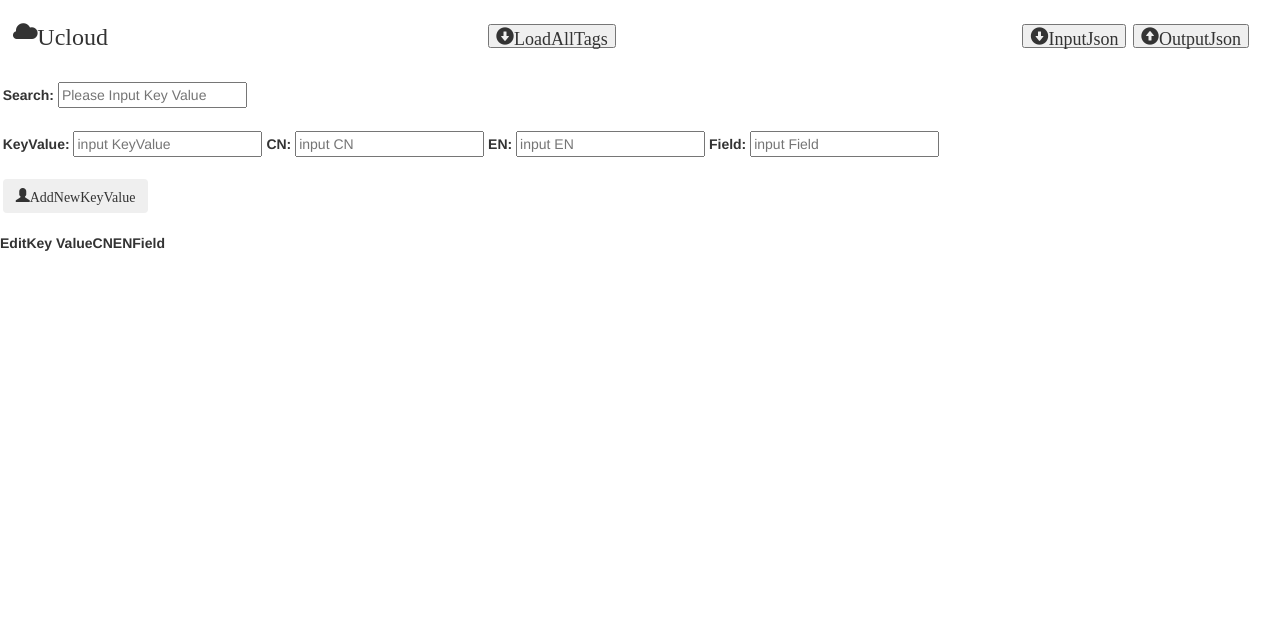
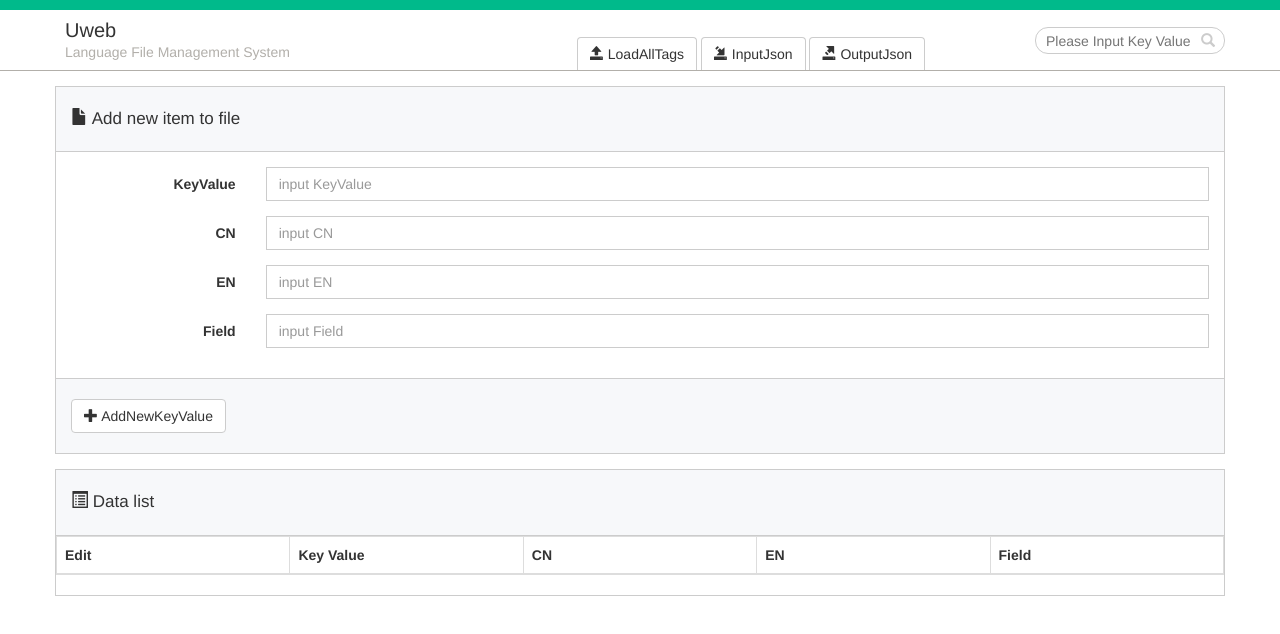
Before and after one commit to xutm/Ucloud_OperateJSON, a website: page client/index.html in a window 1280 px wide. Drawn offline with nearby package versions, Linux system fonts and the light colour scheme; files that its build step writes are made by us from their sources.

Commit message:
change style to the proj

```diff
--- a/client/index.html
+++ b/client/index.html
@@ -7,36 +7,82 @@
 	<script type="text/javascript" src="./scripts/app/jquery-2.1.4.min.js"></script>
 	<script type="text/javascript" src="./scripts/app/bootstrap-3.3.6-dist/js/bootstrap.min.js"></script>
 	<link rel="stylesheet" type="text/css" href="./scripts/app/bootstrap-3.3.6-dist/css/bootstrap.min.css">
+	<link rel="stylesheet" type="text/css" href="./styles/css/main.css">
 	<script type="text/javascript" src="./scripts/main.js"></script>
 </head>
 <body>
 
-<div ng-controller="JSONController" class="">
-	<h3>
-		<span class="glyphicon glyphicon-cloud" style="margin-left:10pt">Ucloud</span>
-		<button class="glyphicon glyphicon-circle-arrow-down" style="font-size:18px;margin-left:280pt" ng-click="loadData()">LoadAllTags</button>
-		<button class="glyphicon glyphicon-circle-arrow-down" style="font-size:18px;margin-left:300pt" ng-click="inputJsonFile()">InputJson</button>
-		<button class="glyphicon glyphicon-circle-arrow-up" style="font-size:18px;margin-right:20pt" ng-click="outputJsonFile()">OutputJson</button>
-	</h3>
-	<br />
-	<div style="margin-top:2pt;margin-buttom:2pt;margin-left:2pt">
-		<strong>Search: </strong><input type='text' ng-model="titleFilter" placeholder="Please Input Key Value">
-	</div>
-	<br />
-	<div style="margin-top:2pt;margin-buttom:2pt;margin-left:2pt">
-		<div style="margin-top:2pt;margin-buttom:2pt">
-			<strong>KeyValue: </strong><input type="text" ng-model="newKeyValue" placeholder="input KeyValue" required/>
-			<strong>CN: </strong><input type="text" ng-model="newCN" placeholder="input CN" required/>
-			<strong>EN: </strong><input type="text" ng-model="newEN" placeholder="input EN" required/>
-			<strong>Field: </strong><input type="text" ng-model="newField" placeholder="input Field" required/>
-		</div>
-		<br />
-		<button ng-click="addTag()" class="btn" style="margin-top:2pt;margin-buttom:2pt">
-		<span class="glyphicon glyphicon-user">AddNewKeyValue</span>
+<div ng-controller="JSONController">
+	<div class="lfms-header">
+		<div class="container">
+			<h1 class="title pull-left">Uweb<br />
+				<small>Language File Management System</small>
+			</h1>
+			<div class="action-wrap">
+				<button type="button" class="btn" ng-click="loadData()">
+					<span class="glyphicon glyphicon-open"></span>
+					LoadAllTags
+				</button>
+				<button type="button" class="btn" ng-click="inputJsonFile()">
+					<span class="glyphicon glyphicon-import"></span>
+					InputJson
+				</button>
+				<button type="button" class="btn" ng-click="outputJsonFile()">
+					<span class="glyphicon glyphicon-export"></span>
+					OutputJson
 				</button>
 			</div>
-	<br>
-	<table ng-table="tableParams" class="">
+			<div class="search-wrap pull-right">
+				<input type='text' class="lfms-input" ng-model="titleFilter" placeholder="Please Input Key Value">
+				<span class="glyphicon glyphicon-search"></span>
+			</div>
+		</div>
+	</div>
+	<div class="lfms-form container">
+		<div class="lfms-form-header">
+			<span class="glyphicon glyphicon-file"></span>
+			Add new item to file
+		</div>
+		<div class="lfms-form-body form-horizontal">
+			<div class="form-group">
+				<label class="col-sm-2 control-label">KeyValue</label>
+				<div class="col-sm-10">
+					<input type="text" class="form-control" ng-model="newKeyValue" placeholder="input KeyValue" required/>
+				</div>
+			</div>
+			<div class="form-group">
+				<label class="col-sm-2 control-label">CN</label>
+				<div class="col-sm-10">
+					<input type="text" class="form-control" ng-model="newCN" placeholder="input CN" required/>
+				</div>
+			</div>
+			<div class="form-group">
+				<label class="col-sm-2 control-label">EN</label>
+				<div class="col-sm-10">
+					<input type="text" class="form-control" ng-model="newEN" placeholder="input EN" required/>
+				</div>
+			</div>
+			<div class="form-group">
+				<label class="col-sm-2 control-label">Field</label>
+				<div class="col-sm-10">
+					<input type="text" class="form-control" ng-model="newField" placeholder="input Field" required/>
+				</div>
+			</div>
+		</div>
+		<div class="lfms-form-action">
+			<button ng-click="addTag()" class="btn btn-default">
+				<span class="glyphicon glyphicon-plus"></span>
+				AddNewKeyValue
+			</button>
+		</div>
+	</div>
+	<div class="container lfms-form">
+		<div class="lfms-form-header">
+			<span class="glyphicon glyphicon-list-alt"></span>
+			Data list
+		</div>
+		<div class="lfms-tb-wrap">
+			<table ng-table="tableParams" class="table table-bordered table-hover table-striped">
 				<thead>
 				<tr>
 					<th>Edit</th>
@@ -48,7 +94,8 @@
 				</thead>
 				<tbody>
 				<tr ng-repeat="Tag in Tags|filter:titleFilter"><!--//遍历每一个对象-->
-				<td title="'Actions'" width="200">
+					<td title="'Actions'">
+						<div class="tb-btn-action">
 							<button ng-if="!Tag.$edit" ng-click="Tag.$edit = true; editTag(Tag)" class="btn">
 								<span class="glyphicon glyphicon-pencil">Edit</span>
 							</button>
@@ -59,26 +106,29 @@
 								<span class="glyphicon glyphicon-remove">Delete</span>
 							</button>
 							<!--<a ng-click="addStudent()" ng-if="Tag.$edit">Add</a>-->
+						</div>
 					</td>
 					<td title="KeyValue">
 						<span ng-if="!Tag.$edit" title = {{Tag.KeyValue}}>{{Tag.KeyValue}}</span>
-					<div ng-if="Tag.$edit" title = {{Tag.KeyValue}}><input type="text" ng-model="Tag.KeyValue"></div>
+						<div ng-if="Tag.$edit" title = {{Tag.KeyValue}}><input type="text" ng-model="Tag.KeyValue" class="form-control"></div>
 					</td>
 					<td title="CN">
 						<span ng-if="!Tag.$edit" title = {{Tag.CN}}>{{Tag.CN}}</span>
-					<div ng-if="Tag.$edit" title = {{Tag.CN}}><input type="text" ng-model="Tag.CN"></div>
+						<div ng-if="Tag.$edit" title = {{Tag.CN}}><input type="text" ng-model="Tag.CN" class="form-control"></div>
 					</td>
 					<td title="EN">
 						<span ng-if="!Tag.$edit" title = {{Tag.EN}}>{{Tag.EN}}</span>
-					<div ng-if="Tag.$edit" title = {{Tag.EN}}><input type="text" ng-model="Tag.EN"></div>
+						<div ng-if="Tag.$edit" title = {{Tag.EN}}><input type="text" ng-model="Tag.EN" class="form-control"></div>
 					</td>
 					<td title="Field">
 						<span ng-if="!Tag.$edit" title = {{Tag.Field}}>{{Tag.Field}}</span>
-					<div ng-if="Tag.$edit" title = {{Tag.Field}}><input type="text" ng-model="Tag.Field"></div>
+						<div ng-if="Tag.$edit" title = {{Tag.Field}}><input type="text" ng-model="Tag.Field" class="form-control"></div>
 					</td>
 				</tr>
 				</tbody>
 			</table>
 		</div>
+	</div>
+</div>
 </body>
 </html>
--- /dev/null
+++ b/client/styles/less/main.less
@@ -0,0 +1,131 @@
+.btn{
+  background-color: #ffffff;
+  border: 1px solid #cccccc;
+  -webkit-transition: all .1s;
+  -moz-transition: all .1s;
+  -ms-transition: all .1s;
+  -o-transition: all .1s;
+  transition: all .1s;
+  &:hover{
+    color: #ffffff;
+    background-color: #00ba8b;
+    border-color: #00ba8b;
+  }
+  &:active,&:focus{
+    outline: none;
+  }
+}
+input.form-control{
+  border-radius: 0;
+  box-shadow: none;
+  &:focus{
+    box-shadow: none;
+    border-color: #00ba8b;
+  }
+}
+.lfms-header{
+  border-top: 10px solid #00ba8b;
+  border-bottom: 1px solid #b2afaa;
+  .container{
+    position: relative;
+    padding: 10px;
+  }
+  h1{
+    margin: 0;
+  }
+  .title{
+    font-size: 20px;
+    line-height: 20px;
+  }
+  small{
+    font-size: 14px;
+    color: #b2afaa;
+  }
+  .action-wrap{
+    position: absolute;
+    bottom: 0;
+    right: 300px;
+    .btn{
+      border-bottom: none;
+      border-bottom-left-radius: 0;
+      border-bottom-right-radius: 0;
+    }
+  }
+  .search-wrap{
+    position: absolute;
+    width: 220px;
+    height: 27px;
+    right: 0;
+    top: 50%;
+    margin-top: -13px;
+    .glyphicon-search{
+      position: absolute;
+      right: 10px;
+      top: 50%;
+      margin-top: -8px;
+      color: #cccccc;
+    }
+  }
+  .lfms-input{
+    position: absolute;
+    width: 190px;
+    height: 27px;
+    top: 0;
+    right: 0;
+    border: 1px solid #cccccc;
+    border-radius: 13px;
+    -webkit-transition: all .2s;
+    -moz-transition: all .2s;
+    -ms-transition: all .2s;
+    -o-transition: all .2s;
+    transition: all .2s;
+    &:hover,&:focus{
+      width: 220px;
+      border-color: #00ba8b;
+    }
+  }
+}
+.lfms-input{
+  display: inline-block;
+  padding: 3px 10px;
+  height: 25px;
+  width: 100px;
+  outline: none;
+  border: none;
+}
+.lfms-form{
+  margin: 15px auto;
+  border: 1px solid #cccccc;
+  padding: 0;
+}
+.lfms-form-header{
+  padding: 20px 15px;
+  font-size: 17px;
+  border-bottom: 1px solid #cccccc;
+  background-color: #f7f8fa;
+}
+.lfms-form-action{
+  padding: 20px 15px;
+  border-top: 1px solid #cccccc;
+  background-color: #f7f8fa;
+}
+.lfms-form-body{
+  padding: 15px;
+}
+.lfms-tb-wrap{
+  position: relative;
+  max-height: 400px;
+  overflow-x: hidden;
+  table{
+    table-layout: fixed;
+    width: 100%;
+    tr{
+      th,td{
+        vertical-align: middle;
+      }
+    }
+  }
+}
+.tb-btn-action{
+  width: 150px;
+}
```
Also changed, not shown: gulpfile.js (added, +14 -0 lines), package.json (added, +9 -0 lines), 1 other file. Lines whose indentation alone changed are shown as unchanged.
